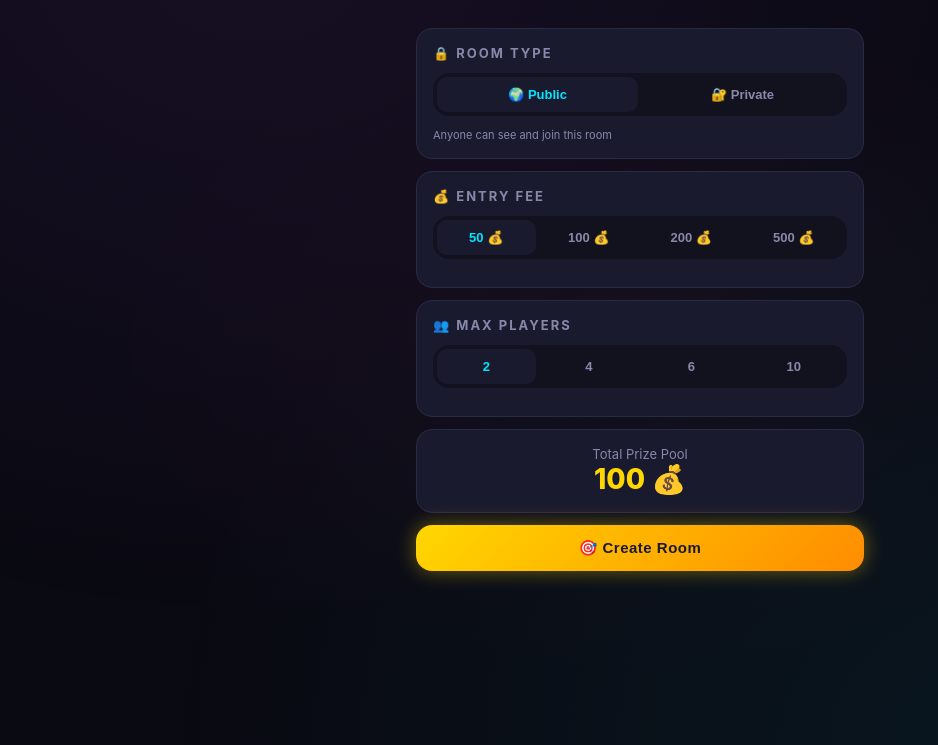
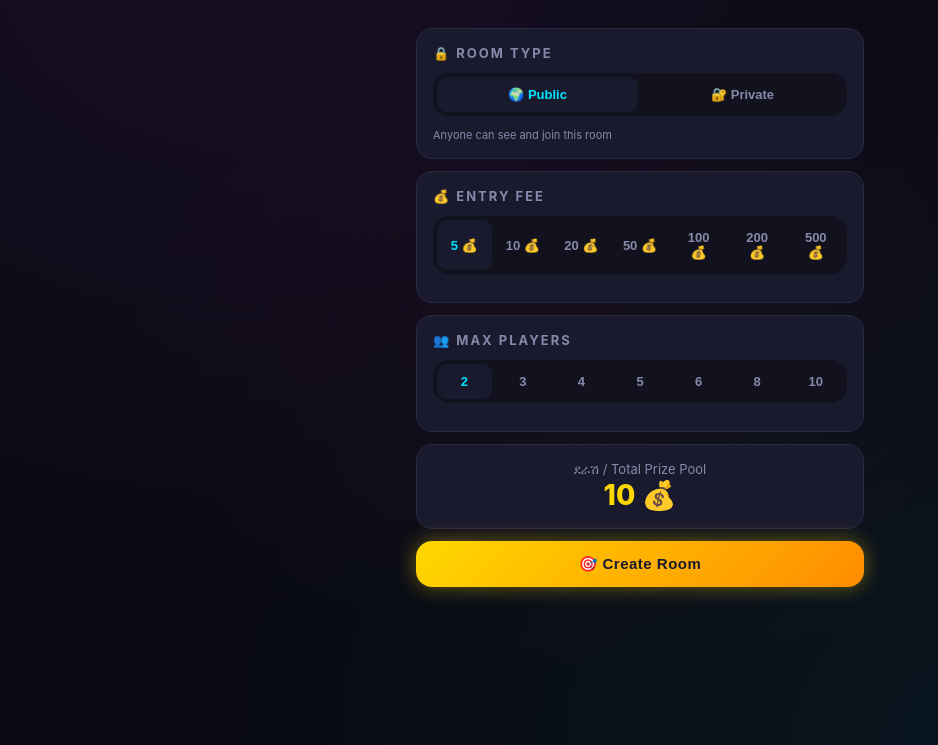
Before and after one commit to yonassolomon/telegram-game, a Django app: template webapp/templates/webapp/create_room.html in a window 1280 px wide. Shown: the part 55-800 px from the top of the page, without its empty margins (0-938 px from the left). Run offline with Django 5.2, Linux system fonts and the light colour scheme; the template is opened without the code that fills it, so the values that code supplies are empty; parts of the project's set-up code (start-up, migrations or seed data) failed here and were passed over; some libraries are stand-ins or nearby versions.

Commit message:
add more room creation options (entry bet and number of players)

```diff
--- a/webapp/templates/webapp/create_room.html
+++ b/webapp/templates/webapp/create_room.html
@@ -21,29 +21,35 @@
 
     <div class="card">
       <div class="card-header">💰 Entry Fee</div>
-      <div class="tabs" id="fee-tabs">
-        <button type="button" class="tab active" data-fee="50">50 💰</button>
+      <div class="tabs" id="fee-tabs" style="flex-wrap:wrap;">
+        <button type="button" class="tab active" data-fee="5">5 💰</button>
+        <button type="button" class="tab" data-fee="10">10 💰</button>
+        <button type="button" class="tab" data-fee="20">20 💰</button>
+        <button type="button" class="tab" data-fee="50">50 💰</button>
         <button type="button" class="tab" data-fee="100">100 💰</button>
         <button type="button" class="tab" data-fee="200">200 💰</button>
         <button type="button" class="tab" data-fee="500">500 💰</button>
       </div>
-      <input type="hidden" name="entry_fee" id="entry_fee" value="50">
+      <input type="hidden" name="entry_fee" id="entry_fee" value="5">
     </div>
 
     <div class="card">
       <div class="card-header">👥 Max Players</div>
       <div class="tabs" id="size-tabs">
         <button type="button" class="tab active" data-size="2">2</button>
+        <button type="button" class="tab" data-size="3">3</button>
         <button type="button" class="tab" data-size="4">4</button>
+        <button type="button" class="tab" data-size="5">5</button>
         <button type="button" class="tab" data-size="6">6</button>
+        <button type="button" class="tab" data-size="8">8</button>
         <button type="button" class="tab" data-size="10">10</button>
       </div>
       <input type="hidden" name="max_players" id="max_players" value="2">
     </div>
 
     <div class="card" style="text-align:center;">
-      <div style="color:var(--text-secondary);font-size:13px;">Total Prize Pool</div>
-      <div style="font-size:28px;font-weight:800;color:var(--neon-gold);" id="prize-display">100 💰</div>
+      <div style="color:var(--text-secondary);font-size:13px;">ደራሽ / Total Prize Pool</div>
+      <div style="font-size:28px;font-weight:800;color:var(--neon-gold);" id="prize-display">10 💰</div>
     </div>
 
     <button type="submit" class="btn btn-gold">🎯 Create Room</button>
@@ -52,7 +58,7 @@
 
 <script>
 (function() {
-  var feeVal = 50, sizeVal = 2;
+  var feeVal = 5, sizeVal = 2;
   function update() {
     document.getElementById('prize-display').textContent = (feeVal * sizeVal) + ' 💰';
     document.getElementById('entry_fee').value = feeVal;
```
Also changed, not shown: bot/keyboards/inline.py (+14 -8 lines).
